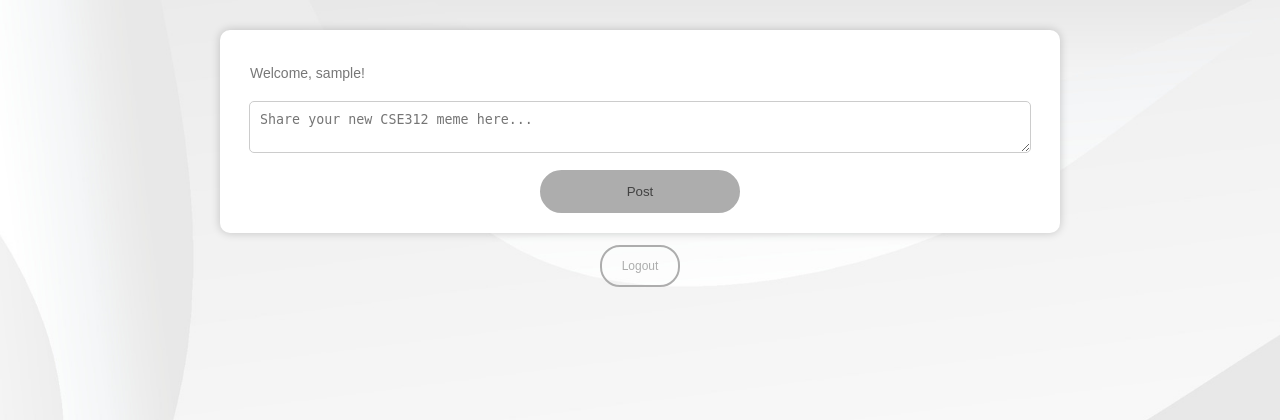
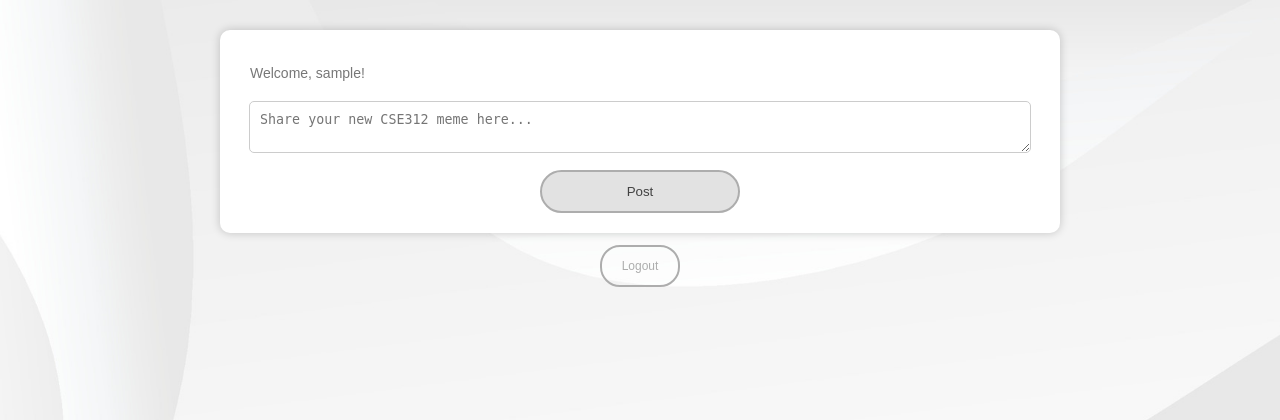
Before and after one commit to 3022249729/GetPost, a Flask app: template templates/home_page.html in a window 1280 px wide, with the pointer over the restyled element. Shown: the top 420 px of the page. Run offline with Flask 3, Linux system fonts and the light colour scheme; the template is opened without the code that fills it: most values are stand-ins (such as "Sample title", 1, 10 or a date in 2020); data that the repository does not hold is empty.

Commit message:
Post button update

```diff
--- a/static/css/home_page.css
+++ b/static/css/home_page.css
@@ -48,7 +48,7 @@
 }
 
 #createPostContainer button:hover {
-    background: #adadad;
+    background-color: #e2e2e2;
     color: #424242;
 }
 
```
